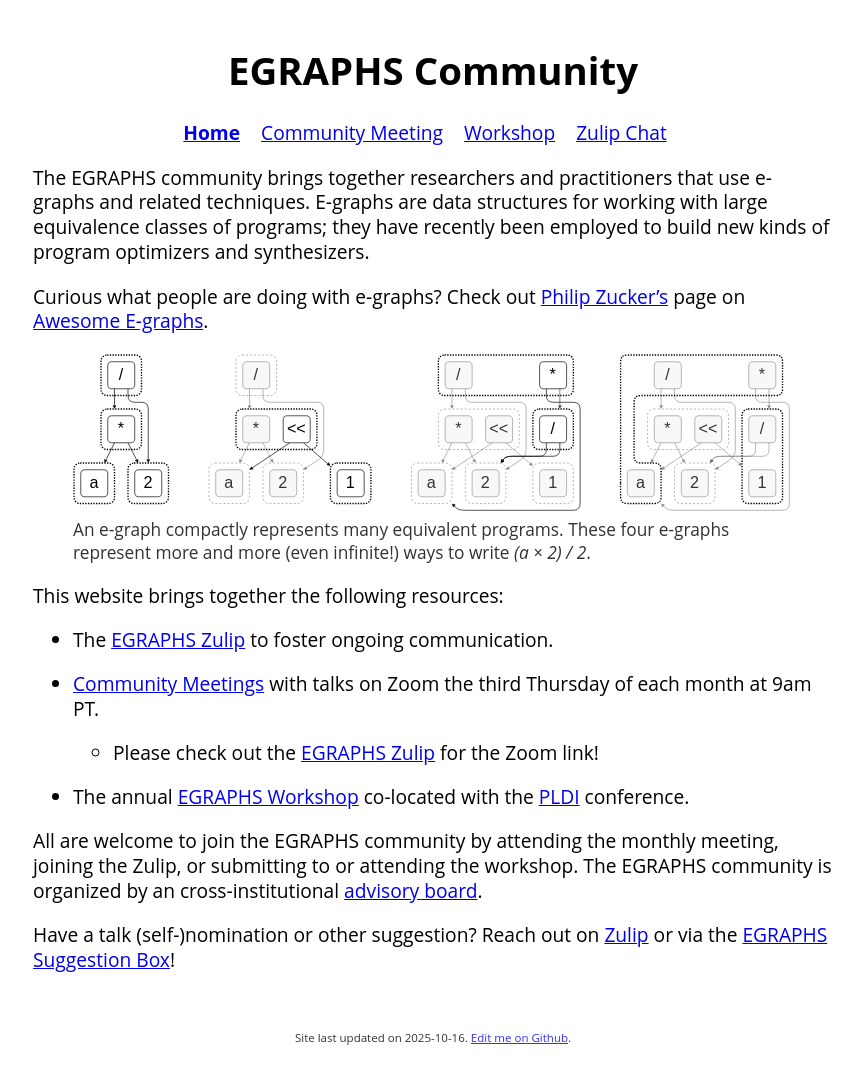
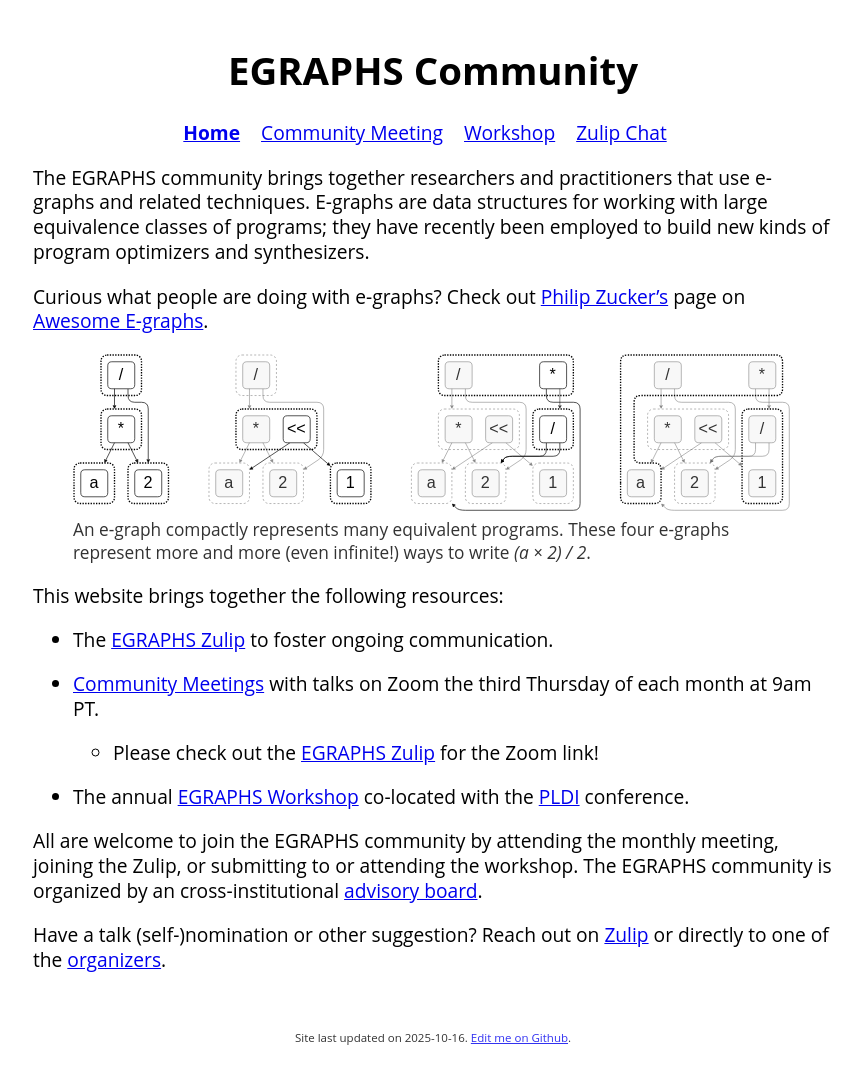
Before and after one commit to egraphs-community/egraphs-community.github.io, a Jekyll site: the page built from index.md, in a window 1280 px wide. Shown: the whole page, without its empty margins (207-1069 px from the left). Built offline with Jekyll 4.4.1, drawn with Linux system fonts in a browser that asks for light colours.

Commit message:
Update the index page

```diff
--- a/index.md
+++ b/index.md
@@ -39,4 +39,4 @@ joining the Zulip,
 or submitting to or attending the workshop.
 The EGRAPHS community is organized by an cross-institutional [advisory board](about).
 
-Have a talk (self-)nomination or other suggestion? Reach out on [Zulip](zulip/) or via the [EGRAPHS Suggestion Box](https://docs.google.com/forms/d/e/1FAIpQLSehJpm3g3S8rt30qOjadpqVI_AjE_5Eo-qq70vFZNVS1o6nIg/viewform?usp=sf_link)!
+Have a talk (self-)nomination or other suggestion? Reach out on [Zulip](zulip/) or directly to one of the [organizers](about).
```
